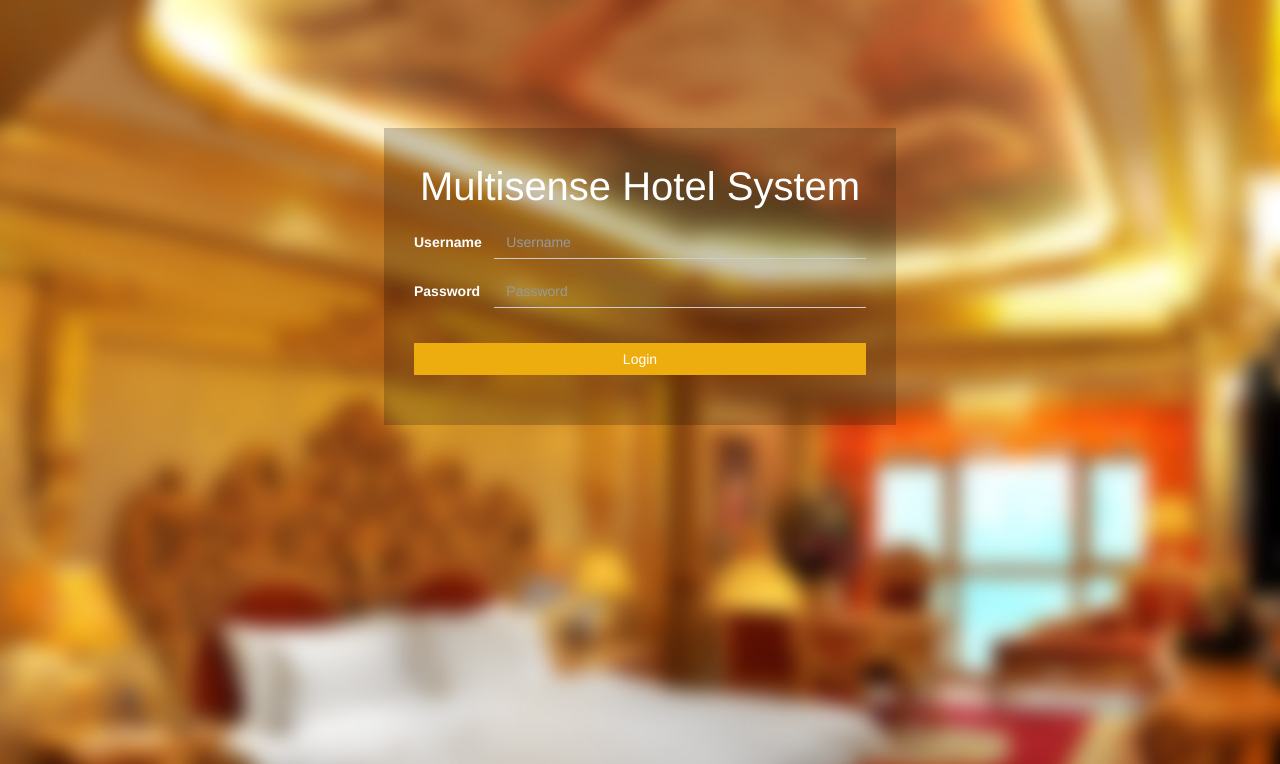
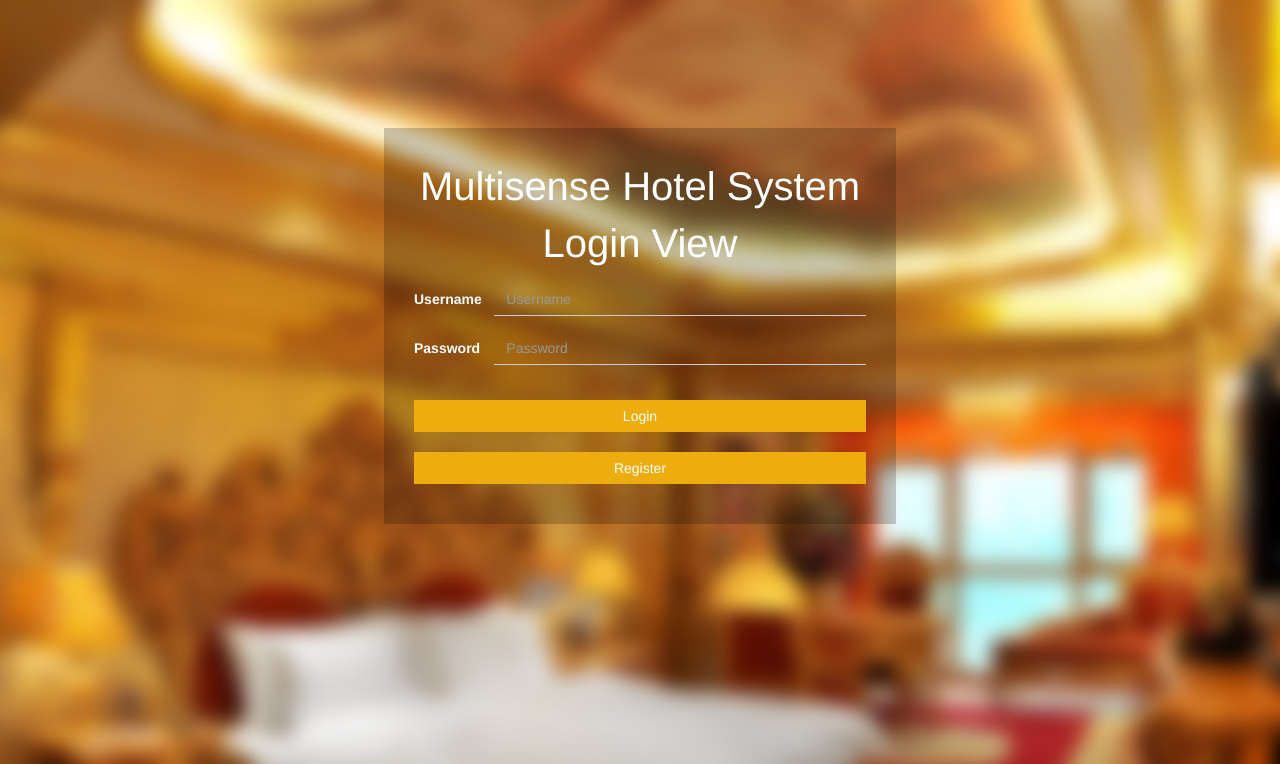
Before and after one commit to georgejinme/MultisenseHotelSystem, a Django app: page /login/ in a window 1280 px wide. Shown: the top 764 px of the page. Run offline with Django 3.2, Linux system fonts and the light colour scheme; some libraries are stand-ins or nearby versions.

Commit message:
增加注册页面

```diff
--- a/MultisenseHotelSystem/static/login.css
+++ b/MultisenseHotelSystem/static/login.css
@@ -4,7 +4,7 @@ body{
 	background-repeat: no-repeat;
 }
 
-.login{
+.login, .register{
 	width: 40%;
 	position: relative;
 	margin: auto;
@@ -12,34 +12,44 @@ body{
 	background-color: rgba(0,0,0,0.2);
 }
 
-.login .logo{
+.login .logo, .register .logo{
 	font-size: 40px;
 	text-align: center;
 	padding-top: 30px;
 	color: white;
 }
 
-.login .loginForm{
+.login .loginForm, .register .registerForm{
 	margin-left: 30px;
 	margin-right: 30px;
 	color: white;
 }
 
-.login .loginForm input{
+.login .loginForm input, .register .registerForm input{
 	border-top: none;
 	border-left: none;
 	border-right: none;
 	border-radius: 0px;
 	background-color: rgba(0,0,0,0);
 	box-shadow: none;
+	color: white;
 }
 
-.login .loginButton{
+.login .loginButton, .register .loginButton{
 	width: 100%;
 	margin-top: 20px;
-	margin-bottom: 50px;
 	border-radius: 0px;
 	background-color: #EEAD0E;
 	border: none;
 	color: white
 }
+
+.login .registerButton, .register .backButton{
+	width: 100%;
+	margin-top: 20px;
+	margin-bottom: 40px;
+	border-radius: 0px;
+	background-color: #EEAD0E;
+	border: none;
+	color: white
+}
--- a/MultisenseHotelSystem/static/login.js
+++ b/MultisenseHotelSystem/static/login.js
@@ -1,7 +1,7 @@
 var Logo = React.createClass({
   render: function() {
     return (
-      <p className = "logo">Multisense Hotel System</p>
+      <p className = "logo">Multisense Hotel System {this.props.func} View</p>
     )
   }
 })
@@ -10,7 +10,8 @@ var LoginView = React.createClass({
   getInitialState: function(){
     return {
       username: "",
-      password: ""
+      password: "",
+      loginOrReg: true
     };
   },
   handleSubmit: function(){
@@ -23,11 +24,59 @@ var LoginView = React.createClass({
       }
     })
   },
+  registerRequest: function(){
+    this.setState({
+      loginOrReg: false
+    })
+  },
+
+  backToLogin:function(){
+    this.setState({
+      loginOrReg: true
+    })
+  },
+  updateUsername:function(ev){
+    this.setState({
+      username: ev.target.value
+    })
+  },
+  updatePassword:function(ev){
+    this.setState({
+      password: ev.target.value
+    })
+  },
   render: function() {
+    if (this.state.loginOrReg){
       return (
         <div className = "login">
-        <Logo/>
+          <Logo
+            func = {"Login"}
+          ></Logo>
           <form className = "form-horizontal loginForm">
+            <div className = "form-group">
+              <label htmlFor="username" className="col-sm-2 col-md-2 col-lg-2 control-label">Username</label>
+              <div className = "col-sm-10 col-md-10 col-lg-10">
+                <input type = "text" className = "form-control" id = "username" placeholder="Username" value={this.state.username} onChange={this.updateUsername}/>
+              </div>
+            </div>
+            <div className="form-group">
+              <label htmlFor="password" className="col-sm-2 col-md-2 col-lg-2 control-label">Password</label>
+              <div className = "col-sm-10 col-md-10 col-lg-10">
+                <input type="password" className="form-control" id="password" placeholder="Password" value={this.state.password} onChange={this.updatePassword}/>
+              </div>
+            </div>
+            <button type="button" onClick={this.handleSubmit} className="btn btn-default loginButton">Login</button>
+            <button type="button" onClick={this.registerRequest} className="btn btn-default registerButton">Register</button>
+          </form>
+        </div>
+      );
+    }else{
+      return (
+        <div className = "register">
+          <Logo
+            func = {"Register"}
+          ></Logo>
+          <form className = "form-horizontal registerForm">
             <div className = "form-group">
               <label htmlFor="username" className="col-sm-2 col-md-2 col-lg-2 control-label">Username</label>
               <div className = "col-sm-10 col-md-10 col-lg-10">
@@ -37,13 +86,21 @@ var LoginView = React.createClass({
             <div className="form-group">
               <label htmlFor="password" className="col-sm-2 col-md-2 col-lg-2 control-label">Password</label>
               <div className = "col-sm-10 col-md-10 col-lg-10">
-              <input type="password" className="form-control" id="password" placeholder="Password" />
+                <input type="password" className="form-control" id = "password" placeholder="Password" />
+              </div>
+            </div>
+            <div className="form-group">
+              <label htmlFor="email" className="col-sm-2 col-md-2 col-lg-2 control-label">Email</label>
+              <div className = "col-sm-10 col-md-10 col-lg-10">
+                <input type="email" className="form-control" id = "password" placeholder="email" />
               </div>
             </div>
             <button type="button" onClick={this.handleSubmit} className="btn btn-default loginButton">Login</button>
+            <button type="button" onClick={this.backToLogin} className="btn btn-default backButton">Back</button>
           </form>
         </div>
-    );
+      )
+    }
   }
 });
 
--- a/MultisenseHotelSystem/templates/login/login.html
+++ b/MultisenseHotelSystem/templates/login/login.html
@@ -8,7 +8,7 @@
     <meta name="description" content="">
     <meta name="author" content="">
 
-    <title>Signin Template for Bootstrap</title>
+    <title>Multisense Hotel System</title>
 
     <!-- Bootstrap core CSS -->
     <link href="/static/bootstrap/bootstrap.min.css" rel="stylesheet">
```
Also changed, not shown: db.sqlite3. Lines whose indentation alone changed are shown as unchanged.
